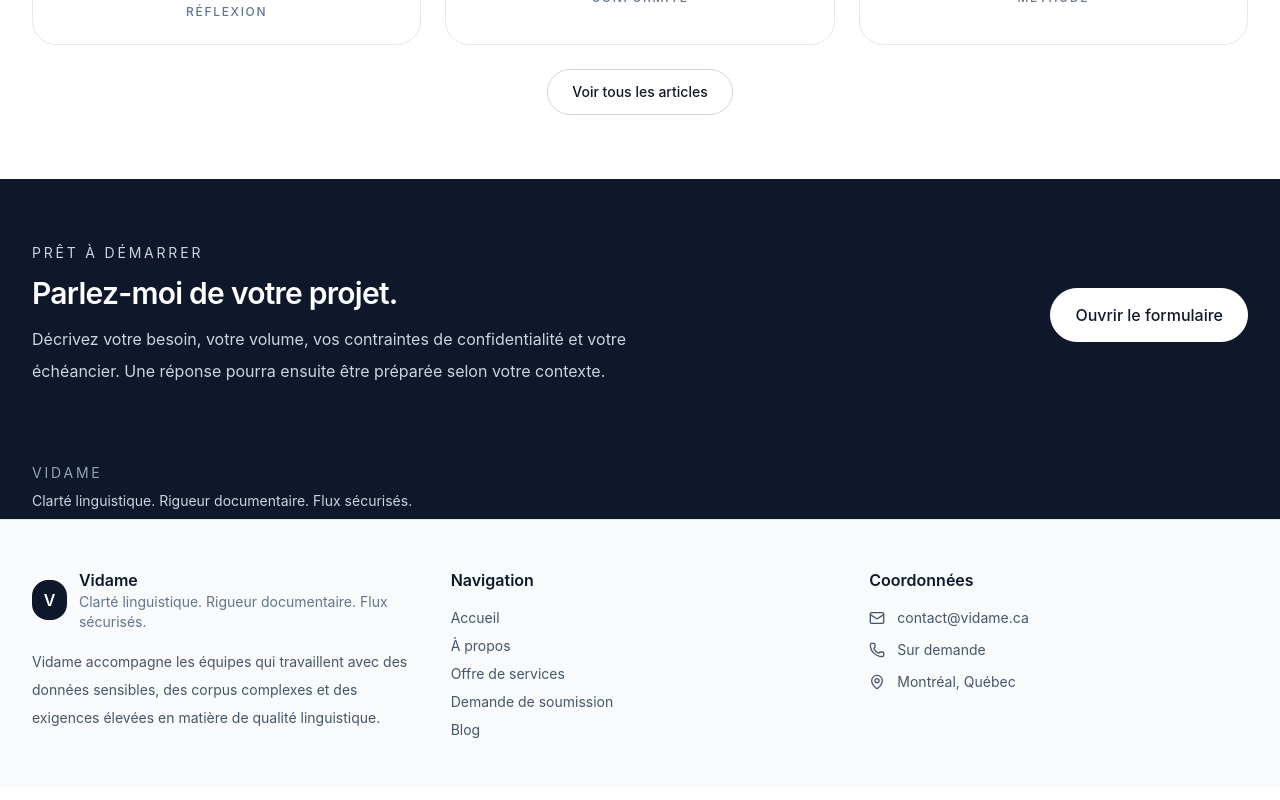
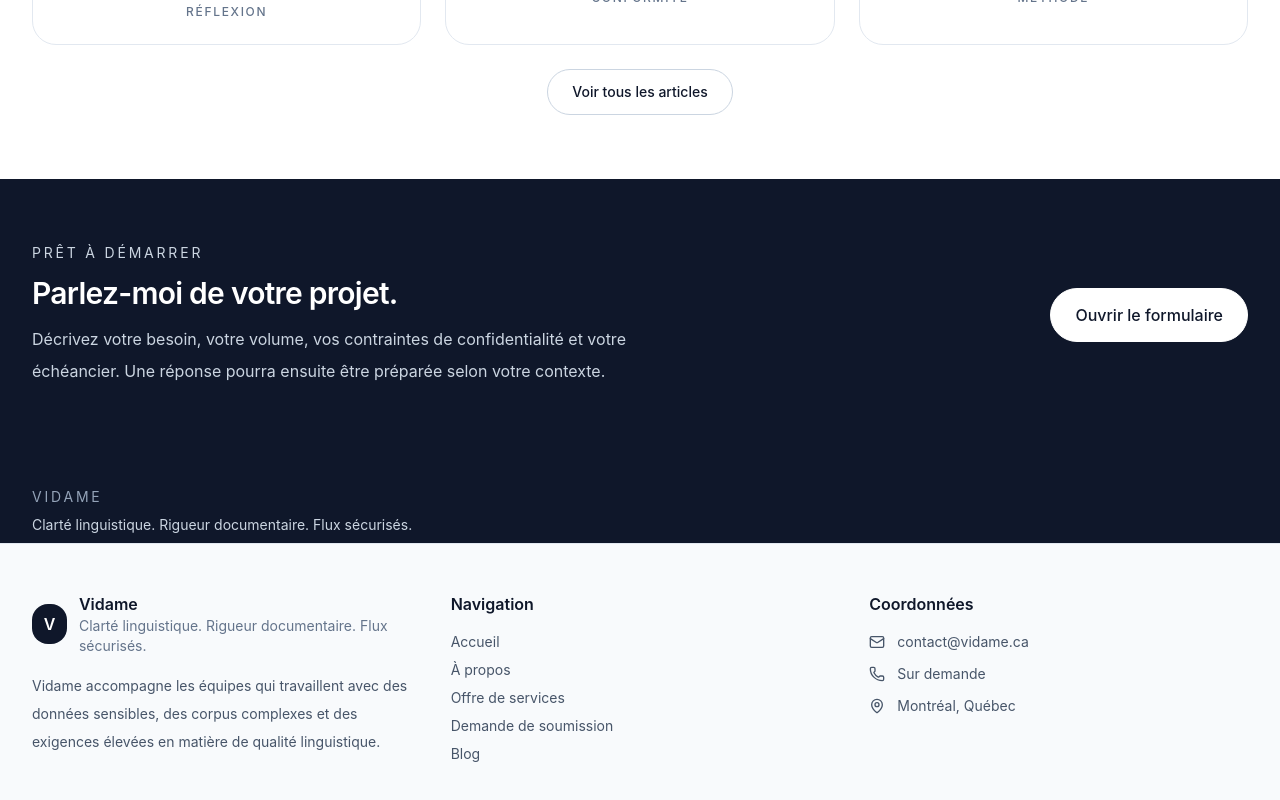
Before and after one commit to momopro21/vidame-recherche, a React (Vite) app: page / in a window 1280 px wide. Shown: the part 4069-4869 px from the top of the page. Built offline with nearby package versions, Linux system fonts and the light colour scheme; the HTML template or start-up script is replaced by a standard one.

Commit message:
Update App.tsx

```diff
--- a/src/App.tsx
+++ b/src/App.tsx
@@ -273,7 +273,7 @@ function Shell({ page, setPage }: { page: string; setPage: (page: string) => voi
       {/* Pied de page : coordonnées et rappel de navigation */}
     <section className="bg-slate-900 text-white">
       <div className="mx-auto max-w-7xl px-4 pt-3 pb-1 md:px-8">
-        <div className="text-sm uppercase tracking-[0.2em] text-slate-400">
+        <div className="mt-6 text-sm uppercase tracking-[0.2em] text-slate-400">
           Vidame
         </div>
         <p className="mt-1 max-w-2xl text-sm leading-7 text-slate-300">
```
